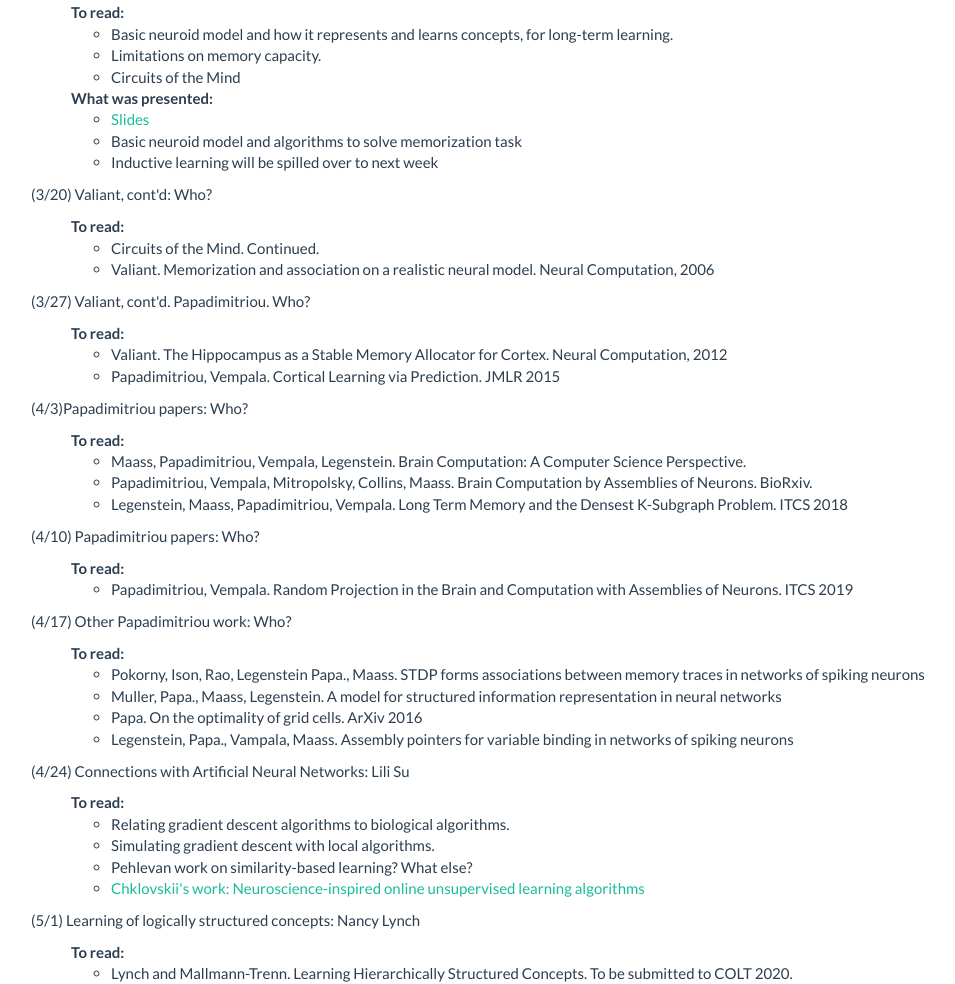
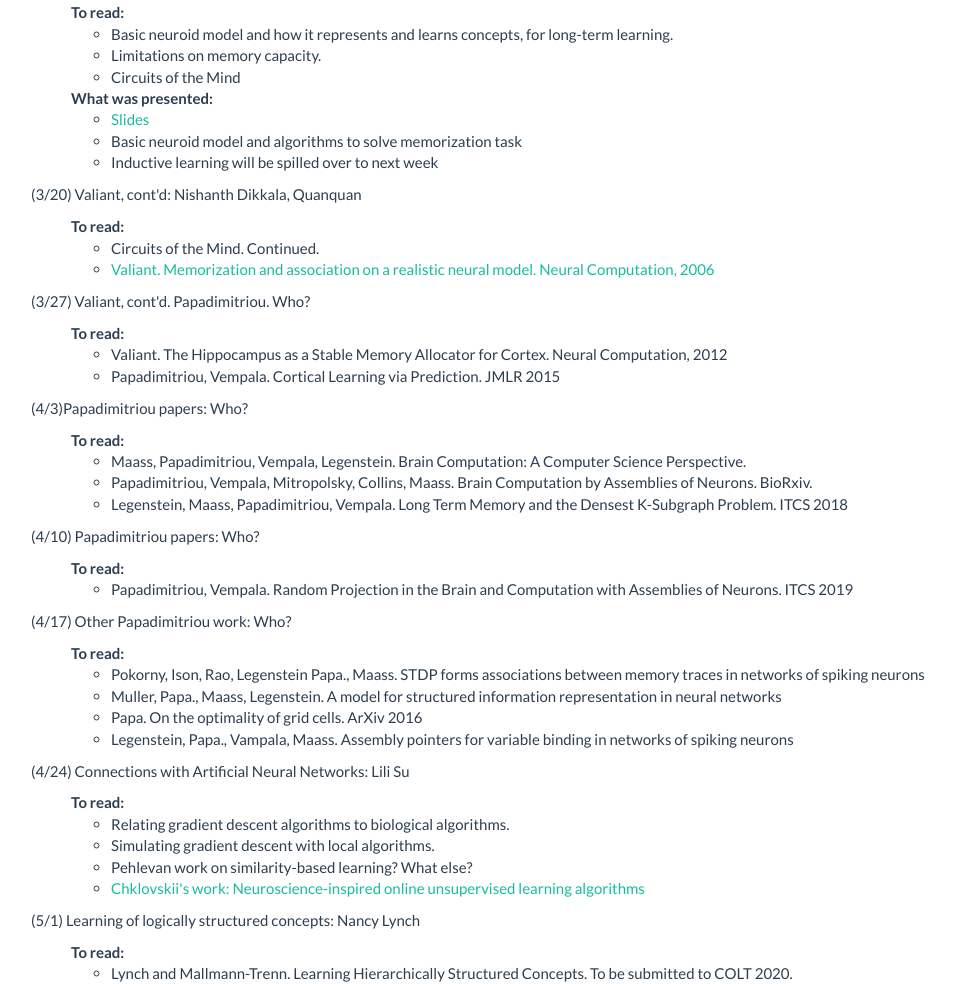
Before and after one commit to brabeeba/neuralReadingGroup, a plain HTML site: page index.html in a window 1280 px wide. Shown: the part 1442-2426 px from the top of the page, without its empty margins (39-994 px from the left). Drawn offline with Linux system fonts and the light colour scheme; files that its build step writes are made by us from their sources; files whose address does not match are found by name.

Commit message:
update a paper

```diff
--- a/index.html
+++ b/index.html
@@ -81,7 +81,7 @@ changing edge weights.</li>
 			<ul>
 				<li><a href="https://page.mi.fu-berlin.de/rojas/neural/">Neural Networks---A Systematic Introduction</a>, Chapters 5, 13, 14.</li>
 				<li><a href="./oja1992.pdf">Oja, Principal Components, Minor Components, and Linear Neural Networks</a></li>
-				<li><a href="./oja1989">Oja, Neural Networks, Principal Components, and Subspaces</a> </li>
+				<li><a href="./oja1989.pdf">Oja, Neural Networks, Principal Components, and Subspaces</a> </li>
 			</ul>
 			<strong>What was presented:</strong>
 			<ul>
@@ -150,12 +150,13 @@ changing edge weights.</li>
 
 		</p>
 
-		<p>(3/20) Valiant, cont'd:  Who?
+		<p>(3/20) Valiant, cont'd:  Nishanth Dikkala, Quanquan
 			<ul>
 				<strong>To read:</strong>
 				<ul>
+
 					<li>Circuits of the Mind. Continued.</li>
-					<li>Valiant. Memorization and association on a realistic neural model. Neural Computation, 2006</li>
+					<li><a href="http://amygdala.psychdept.arizona.edu/Jclub/Valiant_2005.pdf">Valiant. Memorization and association on a realistic neural model. Neural Computation, 2006</a> </li>
 
 				</ul>
 
```
